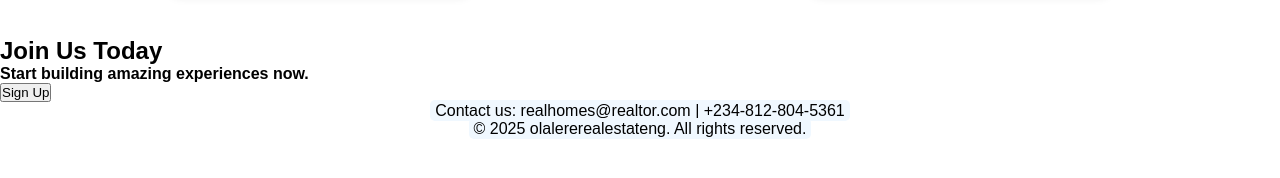
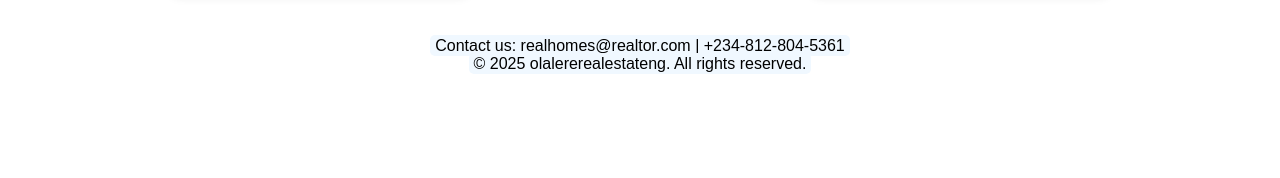
Before and after one commit to oluseyidev/3mttdarey.io, a plain HTML site: page olalererealtor.html in a window 1280 px wide. Shown: the part 416-594 px from the top of the page. Drawn offline with Linux system fonts and the light colour scheme.

Commit message:
Update olalererealtor.html

```diff
--- a/olalererealtor.html
+++ b/olalererealtor.html
@@ -172,11 +172,7 @@
         </div>
     </section>
 
-    <section class="cta">
-        <h2>Join Us Today</h2>
-        <p><strong>Start building amazing experiences now.</strong><p>
-        <button>Sign Up</button>
-    </section>
+
 
     <footer class="footer">
         <p class="ct">Contact us: realhomes@realtor.com | +234-812-804-5361</p> <br>
```
